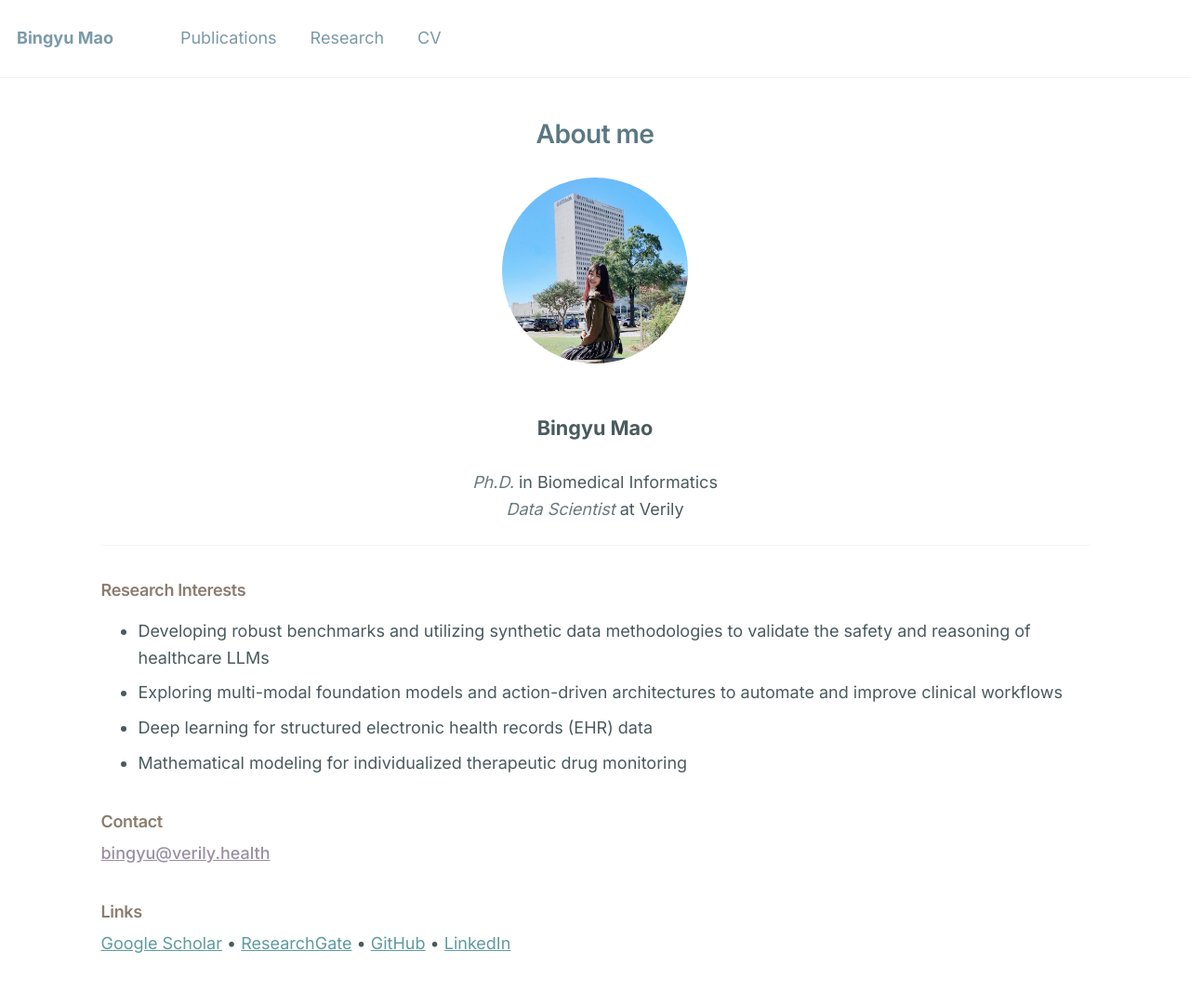
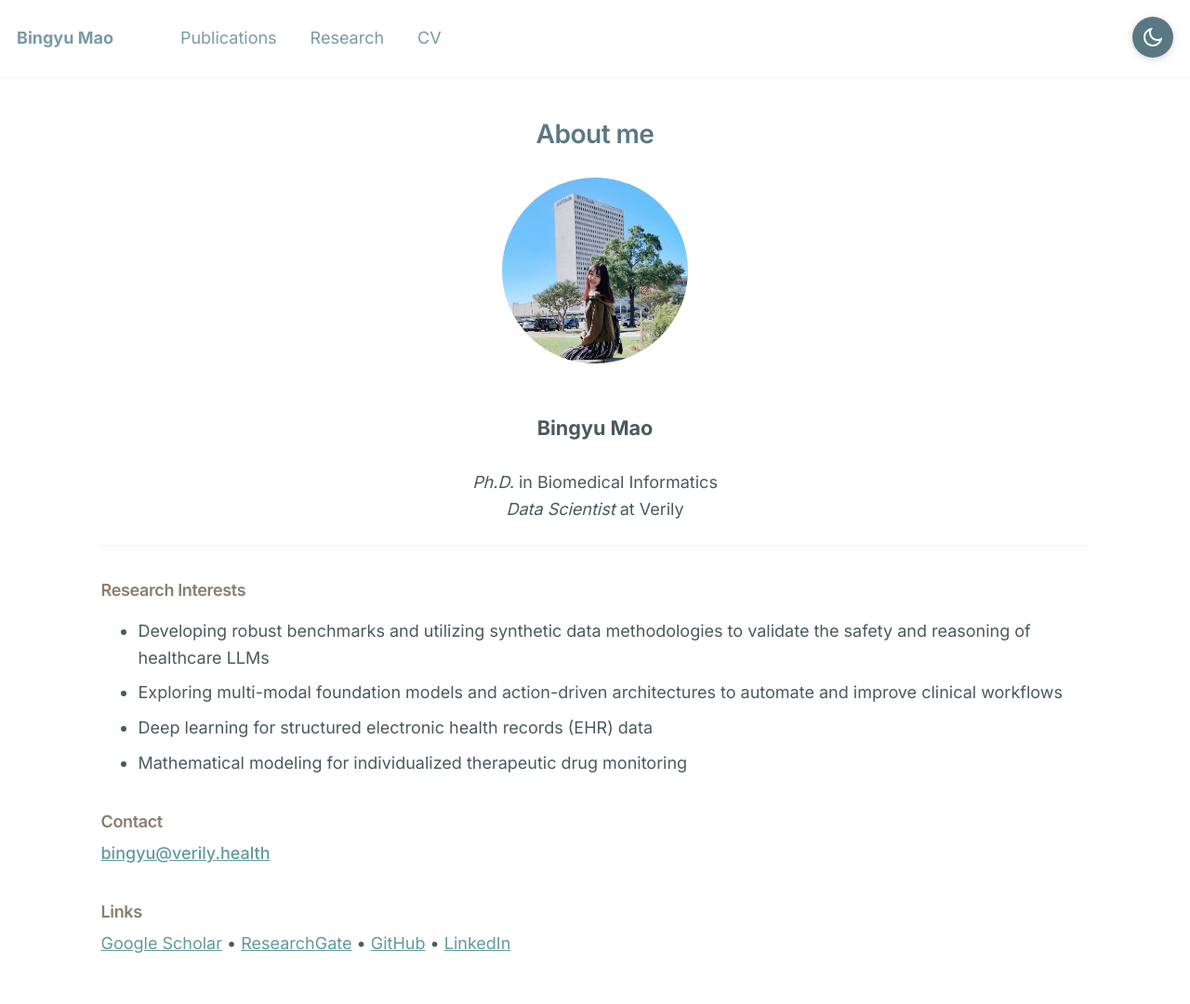
Before and after one commit to BingyuMao/BingyuMao.github.io, a Jekyll site: the page built from _pages/about.md, in a window 1280 px wide. Shown: the whole page at 93% size. Built offline with Jekyll 4.4.1, drawn with Linux system fonts in a browser that asks for light colours.

Commit message:
Update colors

```diff
--- a/_includes/masthead.html
+++ b/_includes/masthead.html
@@ -1,4 +1,14 @@
 {% include base_path %}
+
+<!-- Theme Toggle Button -->
+<button class="theme-toggle" id="theme-toggle" aria-label="Toggle dark mode">
+  <svg class="sun-icon" xmlns="http://www.w3.org/2000/svg" viewBox="0 0 24 24">
+    <path d="M12 18C8.68629 18 6 15.3137 6 12C6 8.68629 8.68629 6 12 6C15.3137 6 18 8.68629 18 12C18 15.3137 15.3137 18 12 18ZM12 16C14.2091 16 16 14.2091 16 12C16 9.79086 14.2091 8 12 8C9.79086 8 8 9.79086 8 12C8 14.2091 9.79086 16 12 16ZM11 1H13V4H11V1ZM11 20H13V23H11V20ZM3.51472 4.92893L4.92893 3.51472L7.05025 5.63604L5.63604 7.05025L3.51472 4.92893ZM16.9497 18.364L18.364 16.9497L20.4853 19.0711L19.0711 20.4853L16.9497 18.364ZM19.0711 3.51472L20.4853 4.92893L18.364 7.05025L16.9497 5.63604L19.0711 3.51472ZM5.63604 16.9497L7.05025 18.364L4.92893 20.4853L3.51472 19.0711L5.63604 16.9497ZM23 11V13H20V11H23ZM4 11V13H1V11H4Z"/>
+  </svg>
+  <svg class="moon-icon" xmlns="http://www.w3.org/2000/svg" viewBox="0 0 24 24">
+    <path d="M10 7C10 10.866 13.134 14 17 14C18.9584 14 20.729 13.1957 21.9995 11.8995C22 11.933 22 11.9665 22 12C22 17.5228 17.5228 22 12 22C6.47715 22 2 17.5228 2 12C2 6.47715 6.47715 2 12 2C12.0335 2 12.067 2 12.1005 2.00049C10.8043 3.27098 10 5.04157 10 7ZM4 12C4 16.4183 7.58172 20 12 20C15.0583 20 17.7158 18.2839 19.062 15.7621C18.3945 15.9187 17.7035 16 17 16C12.0294 16 8 11.9706 8 7C8 6.29648 8.08133 5.60547 8.2379 4.938C5.71611 6.28423 4 8.9417 4 12Z"/>
+  </svg>
+</button>
 
 <div class="masthead">
   <div class="masthead__inner-wrap">
--- a/_includes/scripts.html
+++ b/_includes/scripts.html
@@ -1,3 +1,4 @@
 <script src="{{ base_path }}/assets/js/main.min.js"></script>
+<script src="{{ base_path }}/assets/js/theme-toggle.js"></script>
 
 {% include analytics.html %}
--- a/_sass/_custom.scss
+++ b/_sass/_custom.scss
@@ -1,24 +1,5 @@
 /* ============================================================================
-   MORANDI COLOR SCHEME - Professional & Color-Blind Friendly
-   ========================================================================= */
-
-/* Morandi Color Palette:
-   - Soft, muted, desaturated tones
-   - Professional yet calming
-   - Accessible for color-blind users
-
-   Colors:
-   - Primary: Darker Dusty Blue #5A7884 (titles, accents)
-   - Secondary: Darker Warm Taupe #8B7D6F (h3 headers)
-   - Navigation: Lighter Dusty Blue #7B9AA8 (navigation menu)
-   - Links: Muted Teal #5F9B9E (external)
-   - Internal: Soft Plum #9B8FA4 (internal files)
-   - Highlight: Dusty Rose #C4A69D (hover states)
-   - Text: Charcoal #4A5A5E (main text)
-*/
-
-/* ============================================================================
-   LAYOUT & SPACING
+   CUSTOM STYLES - Layout & Specific Overrides
    ========================================================================= */
 
 /* Center About Me title */
@@ -32,155 +13,36 @@ body.layout--default .page__title,
   float: none !important;
 }
 
-/* ============================================================================
-   PAGE TITLES - Darker Morandi Blue for Better Readability
-   ========================================================================= */
-
-.page__title,
-.archive h1,
-h1.page__title {
-  color: #5A7884 !important; /* Darker Morandi dusty blue */
-}
-
-.archive__subtitle {
-  color: #A89B8D; /* Warm taupe for subtitles */
-}
-
-/* ============================================================================
-   LINK COLORS - Color-Blind Friendly
-   ========================================================================= */
-
-/* All links default to Morandi teal */
-a {
-  color: #5F9B9E !important; /* Muted teal */
-  text-decoration: none;
-  transition: color 0.2s ease;
-}
-
-a:hover {
-  color: #C4A69D !important; /* Dusty rose on hover */
-  text-decoration: underline;
-}
-
-/* Internal links with /files/ */
-a[href^="/files/"],
-a[href*="/files/"] {
-  color: #9B8FA4 !important; /* Soft plum for internal files */
-}
-
-a[href^="/files/"]:hover,
-a[href*="/files/"]:hover {
-  color: #A89B8D !important; /* Warm taupe on hover */
-}
-
-/* Navigation links */
+/* Navigation - remove narrow underline */
 .greedy-nav a,
 .masthead__menu-item a {
-  color: #7B9AA8 !important; /* Dusty blue for navigation */
-  text-decoration: none !important; /* Remove narrow underline */
+  text-decoration: none !important;
 }
 
 .greedy-nav a:hover,
 .masthead__menu-item a:hover {
-  color: #5F9B9E !important; /* Teal on hover */
-  text-decoration: none !important; /* Keep only wide underline */
+  text-decoration: none !important;
 }
 
-/* Email links */
+/* Email links emphasis */
 a[href^="mailto:"] {
-  color: #9B8FA4 !important; /* Soft plum for email */
   font-weight: 500;
 }
 
-a[href^="mailto:"]:hover {
-  color: #C4A69D !important; /* Dusty rose on hover */
-}
-
-/* ============================================================================
-   INTERACTIVE ELEMENTS - Abstract Buttons
-   ========================================================================= */
-
-details {
-  margin-bottom: 1.5em;
-  border-left: 3px solid #5A7884; /* Darker dusty blue accent */
-  padding-left: 1.5rem;
-  transition: border-color 0.3s ease;
-}
-
-details:hover {
-  border-color: #5F9B9E; /* Teal on hover */
-}
-
-details[open] {
-  border-color: #9B8FA4; /* Soft plum when open */
-}
-
-summary {
-  font-weight: 600;
-  color: #5A7884 !important; /* Darker dusty blue */
-  cursor: pointer;
-  padding: 0.75rem 0;
-  font-size: 1.05em;
-  list-style: none;
-  position: relative;
-  transition: color 0.2s ease;
-}
-
-summary:hover {
-  color: #5F9B9E !important; /* Teal on hover */
-}
-
-/* Hide default marker */
+/* Hide default details marker */
 summary::-webkit-details-marker {
   display: none;
 }
 
-/* Custom chevron */
+/* Custom chevron for details */
 summary:before {
   content: "▸";
   display: inline-block;
   margin-right: 0.5rem;
   transition: transform 0.3s ease;
-  color: #5A7884;
   font-size: 0.9em;
 }
 
 details[open] summary:before {
   transform: rotate(90deg);
 }
-
-/* Abstract content styling */
-details p {
-  margin-top: 1rem;
-  line-height: 1.7;
-  color: #4A5A5E; /* Charcoal for readability */
-}
-
-/* ============================================================================
-   SECTION HEADERS - Darker Morandi for Readability
-   ========================================================================= */
-
-.page__content h2,
-.archive h2 {
-  color: #5A7884; /* Darker dusty blue for h2 */
-  border-bottom-color: #E5DDD5; /* Very light taupe border */
-}
-
-.page__content h3,
-.archive h3 {
-  color: #8B7D6F; /* Darker warm taupe for h3 */
-}
-
-/* ============================================================================
-   EMPHASIZED TEXT
-   ========================================================================= */
-
-strong,
-b {
-  color: #4A5A5E; /* Darker for emphasis */
-}
-
-em,
-i {
-  color: #6B7A7E; /* Slightly muted */
-}
--- /dev/null
+++ b/_sass/_theme-toggle.scss
@@ -0,0 +1,152 @@
+/* ============================================================================
+   THEME TOGGLE - Light/Dark Mode Switch
+   ========================================================================= */
+
+/* CSS Variables for Theme Colors */
+:root {
+  /* Light Mode (Default) - Morandi Colors */
+  --bg-color: #ffffff;
+  --text-color: #4A5A5E;
+  --heading-color: #5A7884;
+  --heading-light: #7B9AA8;
+  --subheading-color: #8B7D6F;
+  --link-color: #5F9B9E;
+  --link-hover: #C4A69D;
+  --link-internal: #9B8FA4;
+  --accent-color: #5A7884;
+  --border-color: #E5DDD5;
+  --code-bg: #F5F3F0;
+  --sidebar-bg: #FAFAF8;
+}
+
+[data-theme="dark"] {
+  /* Dark Mode - Morandi Colors Adapted */
+  --bg-color: #2A3035;
+  --text-color: #D4D8DA;
+  --heading-color: #A5BCC7;
+  --heading-light: #8BA5B2;
+  --subheading-color: #B8AA9D;
+  --link-color: #7FB5B8;
+  --link-hover: #D9B8AD;
+  --link-internal: #B5A5BA;
+  --accent-color: #7A96A3;
+  --border-color: #3F4449;
+  --code-bg: #363A3F;
+  --sidebar-bg: #31353A;
+}
+
+/* Apply theme colors */
+body {
+  background-color: var(--bg-color);
+  color: var(--text-color);
+  transition: background-color 0.3s ease, color 0.3s ease;
+}
+
+/* Theme Toggle Button */
+.theme-toggle {
+  position: fixed;
+  top: 1rem;
+  right: 1rem;
+  z-index: 1000;
+  background: var(--accent-color);
+  border: none;
+  border-radius: 50%;
+  width: 44px;
+  height: 44px;
+  cursor: pointer;
+  display: flex;
+  align-items: center;
+  justify-content: center;
+  box-shadow: 0 2px 8px rgba(0, 0, 0, 0.15);
+  transition: all 0.3s ease;
+}
+
+.theme-toggle:hover {
+  transform: scale(1.1);
+  box-shadow: 0 4px 12px rgba(0, 0, 0, 0.2);
+}
+
+.theme-toggle svg {
+  width: 24px;
+  height: 24px;
+  fill: #ffffff;
+}
+
+/* Hide/show icons based on theme */
+.theme-toggle .sun-icon {
+  display: none;
+}
+
+.theme-toggle .moon-icon {
+  display: block;
+}
+
+[data-theme="dark"] .theme-toggle .sun-icon {
+  display: block;
+}
+
+[data-theme="dark"] .theme-toggle .moon-icon {
+  display: none;
+}
+
+/* Update existing elements to use CSS variables */
+.page__title,
+.archive h1,
+h1.page__title {
+  color: var(--heading-color) !important;
+}
+
+.page__content h2,
+.archive h2 {
+  color: var(--heading-color) !important;
+  border-bottom-color: var(--border-color) !important;
+}
+
+.page__content h3,
+.archive h3 {
+  color: var(--subheading-color) !important;
+}
+
+a {
+  color: var(--link-color) !important;
+}
+
+a:hover {
+  color: var(--link-hover) !important;
+}
+
+a[href^="/files/"],
+a[href*="/files/"] {
+  color: var(--link-internal) !important;
+}
+
+summary {
+  color: var(--heading-color) !important;
+}
+
+details {
+  border-left-color: var(--accent-color) !important;
+}
+
+summary:before {
+  color: var(--heading-color) !important;
+}
+
+.greedy-nav a,
+.masthead__menu-item a {
+  color: var(--heading-light) !important;
+}
+
+code,
+pre {
+  background-color: var(--code-bg) !important;
+}
+
+.sidebar {
+  background-color: var(--sidebar-bg);
+}
+
+/* Smooth transition for all themed elements */
+* {
+  transition: background-color 0.3s ease, color 0.3s ease, border-color 0.3s ease;
+}
--- a/assets/css/main.scss
+++ b/assets/css/main.scss
@@ -39,4 +39,5 @@
 @import "vendor/font-awesome/brands";
 @import "vendor/magnific-popup/magnific-popup";
 @import "print";
+@import "theme-toggle";
 @import "custom";
--- /dev/null
+++ b/assets/js/theme-toggle.js
@@ -0,0 +1,33 @@
+// Theme Toggle Functionality
+(function() {
+  'use strict';
+
+  const themeToggle = document.getElementById('theme-toggle');
+  const htmlElement = document.documentElement;
+
+  // Check for saved theme preference or default to 'light'
+  const currentTheme = localStorage.getItem('theme') || 'light';
+  htmlElement.setAttribute('data-theme', currentTheme);
+
+  // Toggle theme function
+  function toggleTheme() {
+    const currentTheme = htmlElement.getAttribute('data-theme');
+    const newTheme = currentTheme === 'light' ? 'dark' : 'light';
+
+    htmlElement.setAttribute('data-theme', newTheme);
+    localStorage.setItem('theme', newTheme);
+  }
+
+  // Add event listener to toggle button
+  if (themeToggle) {
+    themeToggle.addEventListener('click', toggleTheme);
+  }
+
+  // Listen for system theme preference changes
+  const darkModeMediaQuery = window.matchMedia('(prefers-color-scheme: dark)');
+  darkModeMediaQuery.addListener(function(e) {
+    if (!localStorage.getItem('theme')) {
+      htmlElement.setAttribute('data-theme', e.matches ? 'dark' : 'light');
+    }
+  });
+})();
```
